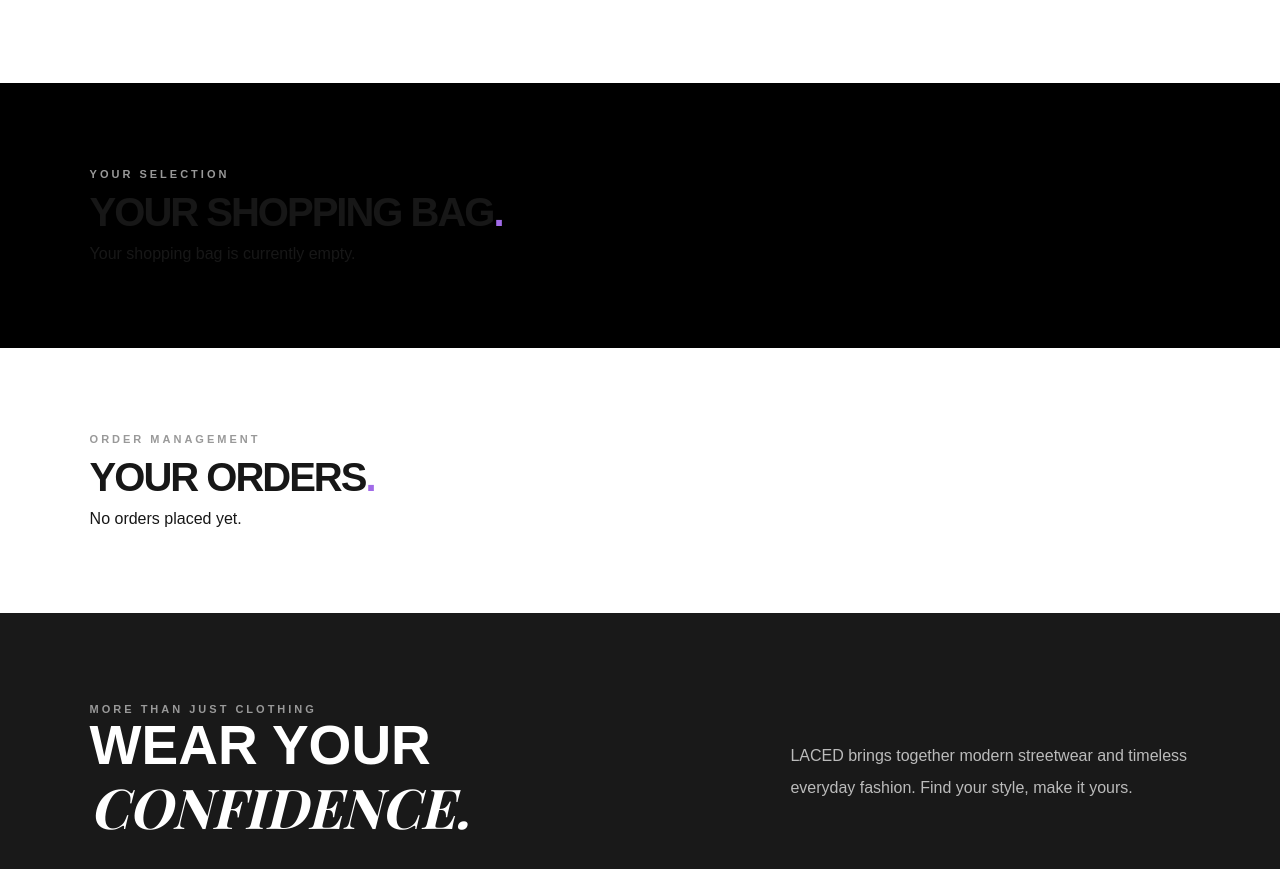
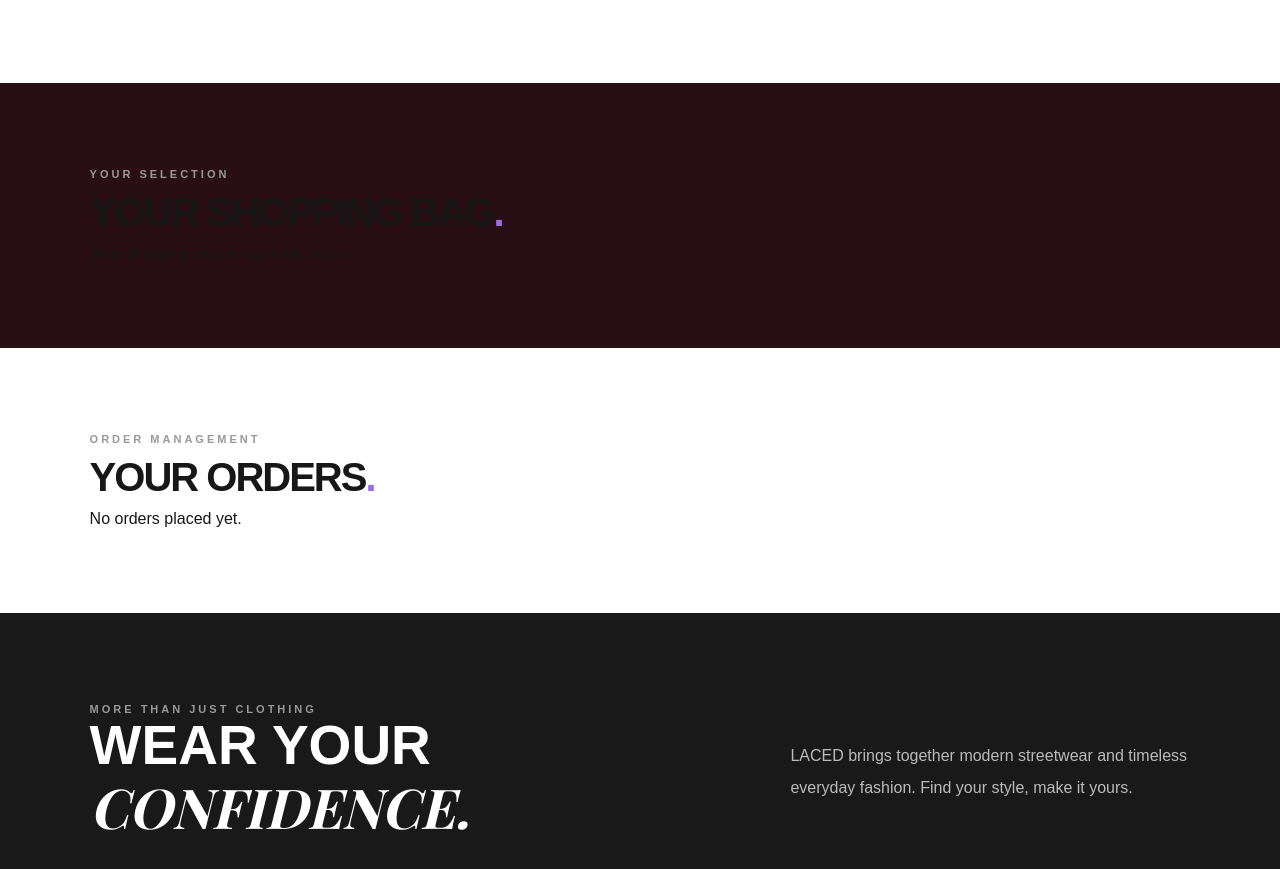
Before and after one commit to malikmalik75710-jpg/laced-fashion, a React (Vite) app in the folder laced-fashion/: page / in a window 1280 px wide. Shown: the part 2318-3187 px from the top of the page. Built offline with nearby package versions, Linux system fonts and the light colour scheme; a web font is replaced by a local one.

Commit message:
Change background to deep burgundy

```diff
--- a/laced-fashion/src/App.css
+++ b/laced-fashion/src/App.css
@@ -215,7 +215,7 @@ a {
 
 .product-card:hover {
   transform: translateY(-5px);
-  box-shadow: 0 12px 30px #00000010;
+  box-shadow: 0 12px 30px #2A0E1610;
 }
 
 .product-image {
@@ -292,7 +292,7 @@ a {
 }
 
 .cart-section {
-  background: #000000;
+  background: #2A0E16;
 }
 
 .cart-item {
```
